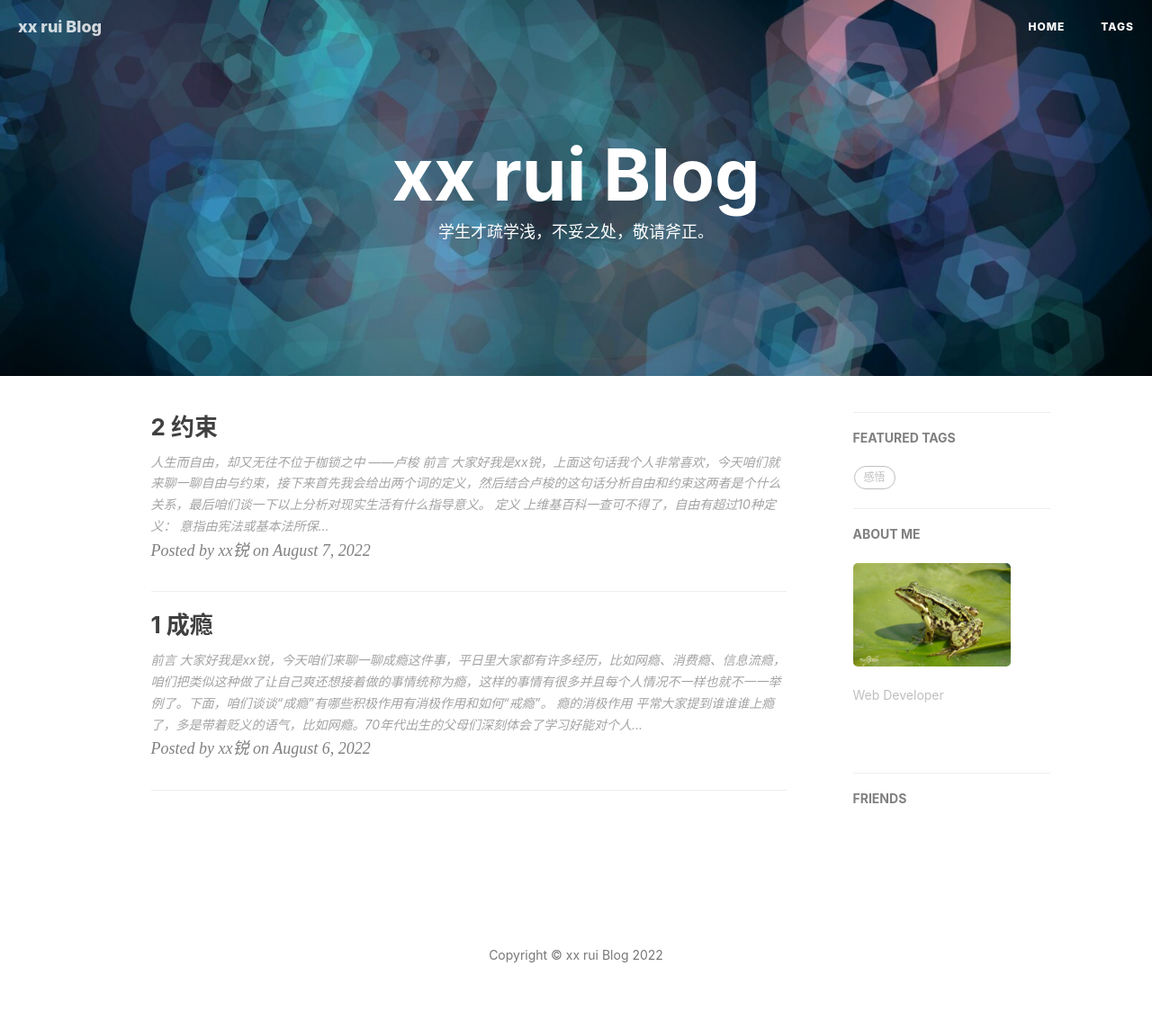
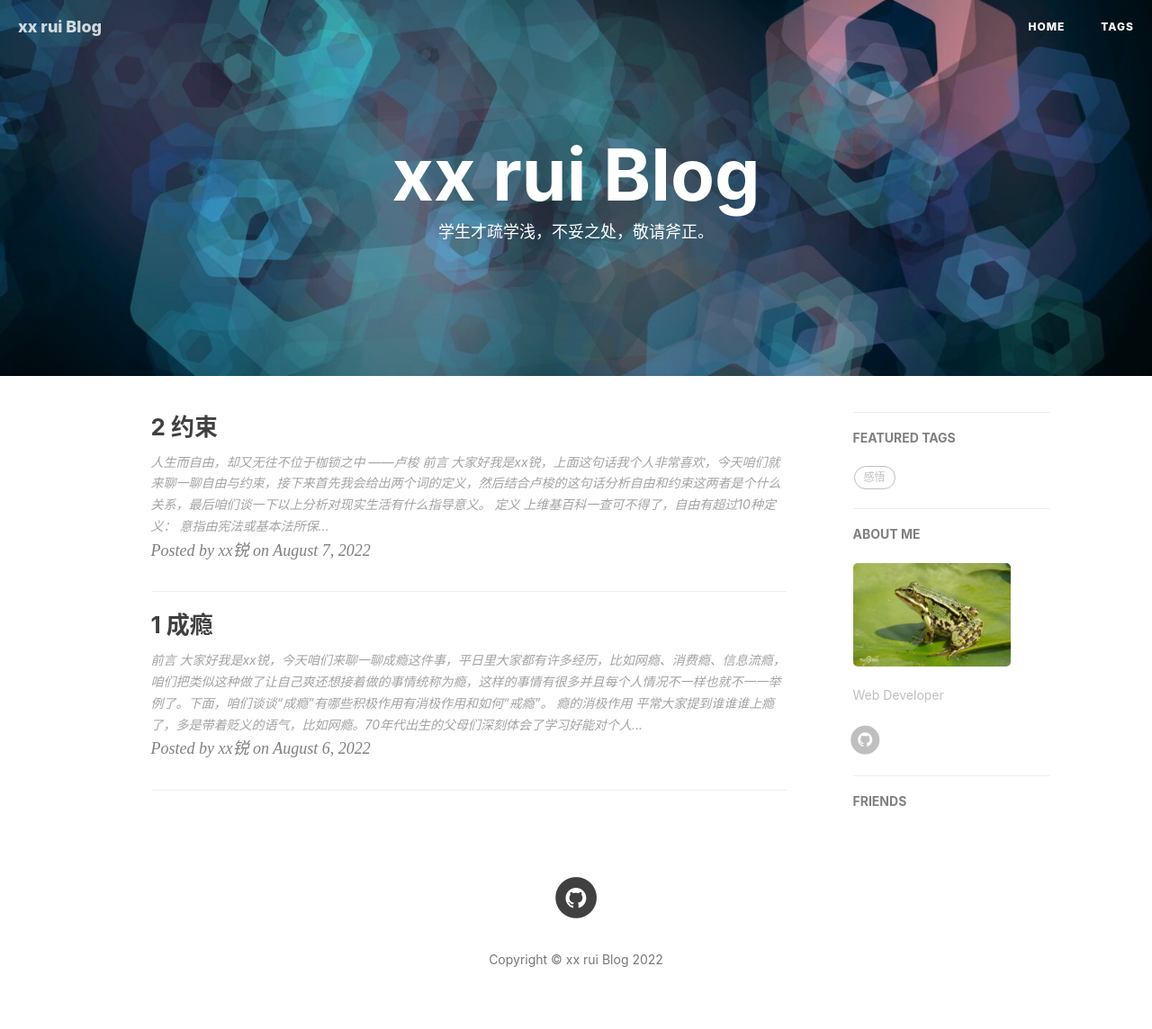
Before and after one commit to Fr3027/Fr3027.github.io, a Jekyll site: the page built from index.html, in a window 1280 px wide. Shown: the whole page at 90% size. Built offline with Jekyll 4.4.1, drawn with Linux system fonts in a browser that asks for light colours; nearby versions of some CDN libraries; the list of posts is cut into pages by our own code; comment, search, counter and statistics services are not loaded.

```diff
--- a/_includes/footer.html
+++ b/_includes/footer.html
@@ -116,7 +116,7 @@
 
 <!--fastClick.js -->
 <script>
-    async("http://cdn.bootcss.com/fastclick/1.0.6/fastclick.min.js", function(){
+    async("https://cdnjs.cloudflare.com/ajax/libs/fastclick/1.0.6/fastclick.min.js", function(){
         var $nav = document.querySelector("nav");
         if($nav) FastClick.attach($nav);
     })
--- a/_includes/head.html
+++ b/_includes/head.html
@@ -20,7 +20,7 @@
     <!-- Pygments Github CSS -->
     <link rel="stylesheet" href="{{ "/css/syntax.css" | prepend: site.baseurl }}">
 
-    <link href="https://cdnjs.cloudflare.com/ajax/libs/font-awesome/6.1.2/css/fontawesome.min.css" rel="stylesheet" type="text/css">
+    <link href="https://cdnjs.cloudflare.com/ajax/libs/font-awesome/4.2.0/css/font-awesome.css" rel="stylesheet" type="text/css">
 
 
     <script></script>
```
Also changed, not shown: 4 other files.
